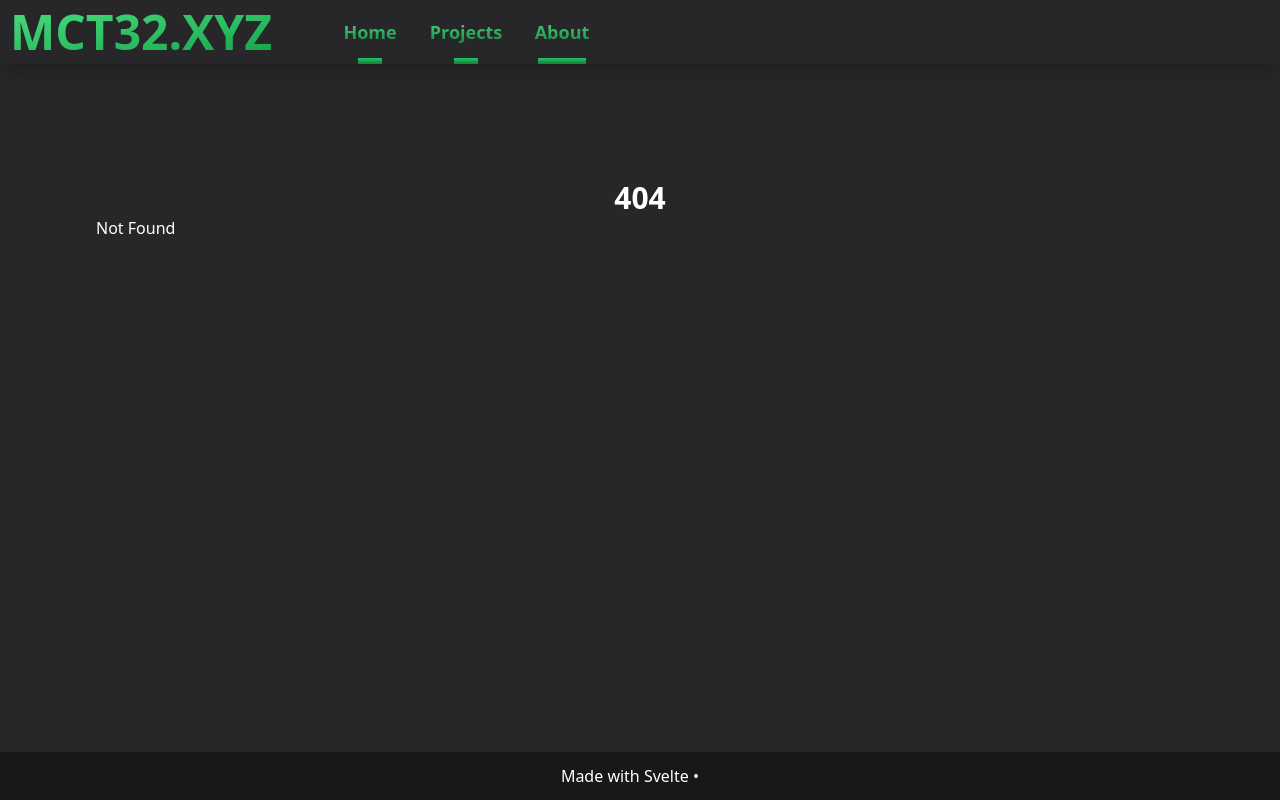
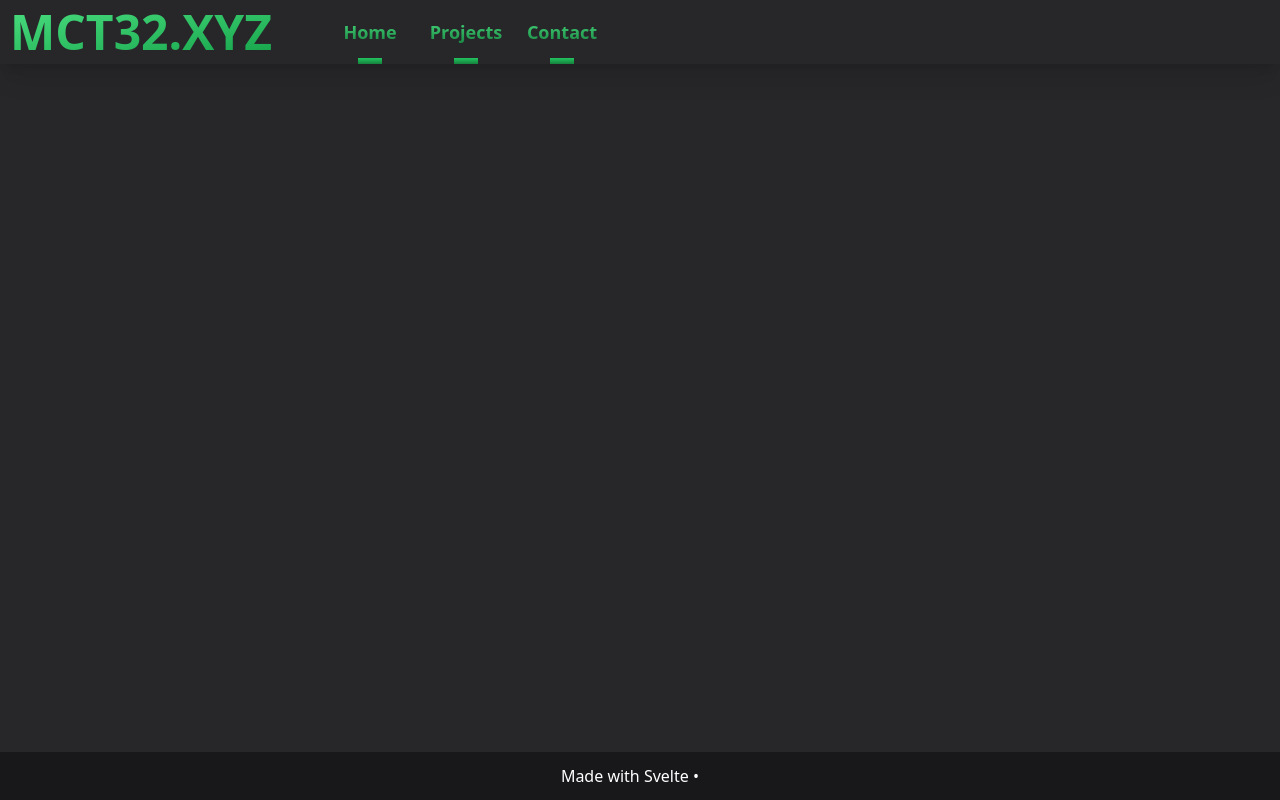
Before and after one commit to MCT32/homepage, a SvelteKit app: page /about in a window 1280 px wide. Before the commit this address had no page. Built offline with nearby package versions, Linux system fonts and the light colour scheme; some icons are missing.

Commit message:
Contact page

```diff
--- a/src/routes/+layout.svelte
+++ b/src/routes/+layout.svelte
@@ -4,13 +4,6 @@
     import SvelteLogo from "virtual:icons/logos/svelte-icon";
     import NavItem from "$lib/components/navItem.svelte";
     import MobileNavItem from "$lib/components/mobileNavItem.svelte";
-
-    function animate() {
-        let element = document.getElementById("vending");
-        element?.classList.remove("anim");
-        void element?.offsetWidth;
-        element?.classList.add("anim");
-    }
 </script>
 
 
@@ -29,7 +22,7 @@
         <div class="md:flex hidden ml-10 text-lg h-full">
             <NavItem name="Home" href="/" />
             <NavItem name="Projects" href="/projects" />
-            <NavItem name="About" href="/about" />
+            <NavItem name="Contact" href="/contact" />
         </div>
 
         <div class="ml-auto md:hidden group overflow-x-hidden">
@@ -40,7 +33,7 @@
             <div class="group-hover:w-36 w-0 group-hover:px-6 px-0 overflow-hidden transition-all absolute bg-zinc-800 shadow-xl right-0 text-2xl font-semibold">
                 <MobileNavItem name="Home" href="/" />
                 <MobileNavItem name="Projects" href="/projects" />
-                <MobileNavItem name="About" href="/about" />
+                <MobileNavItem name="Contact" href="/contact" />
             </div>
         </div>
     </nav>
--- /dev/null
+++ b/src/routes/contact/+page.svelte
@@ -0,0 +1,12 @@
+<script lang="ts">
+    import BxlGithub from 'virtual:icons/bxl/github';
+    import BxlDiscordAlt from 'virtual:icons/bxl/discord-alt';
+</script>
+
+
+<h1>Contact Me</h1>
+
+<ul class="text-white max-w-[40rem] mx-auto">
+    <li><a href="https://github.com/MCT32"><span><BxlGithub class="inline-block" /> Github</span> <span class="float-right font-normal">MCT32</span></a></li>
+    <li><a href="https://discord.com/users/456685402393411594"><span><BxlDiscordAlt class="inline-block" /> Discord</span> <span class="float-right font-normal">mct32</span></a></li>
+</ul>
```
Also changed, not shown: package.json (+5 -2 lines), src/routes/about/+page.svelte (added), 1 other file (tests, documents, lock files or other folders).
